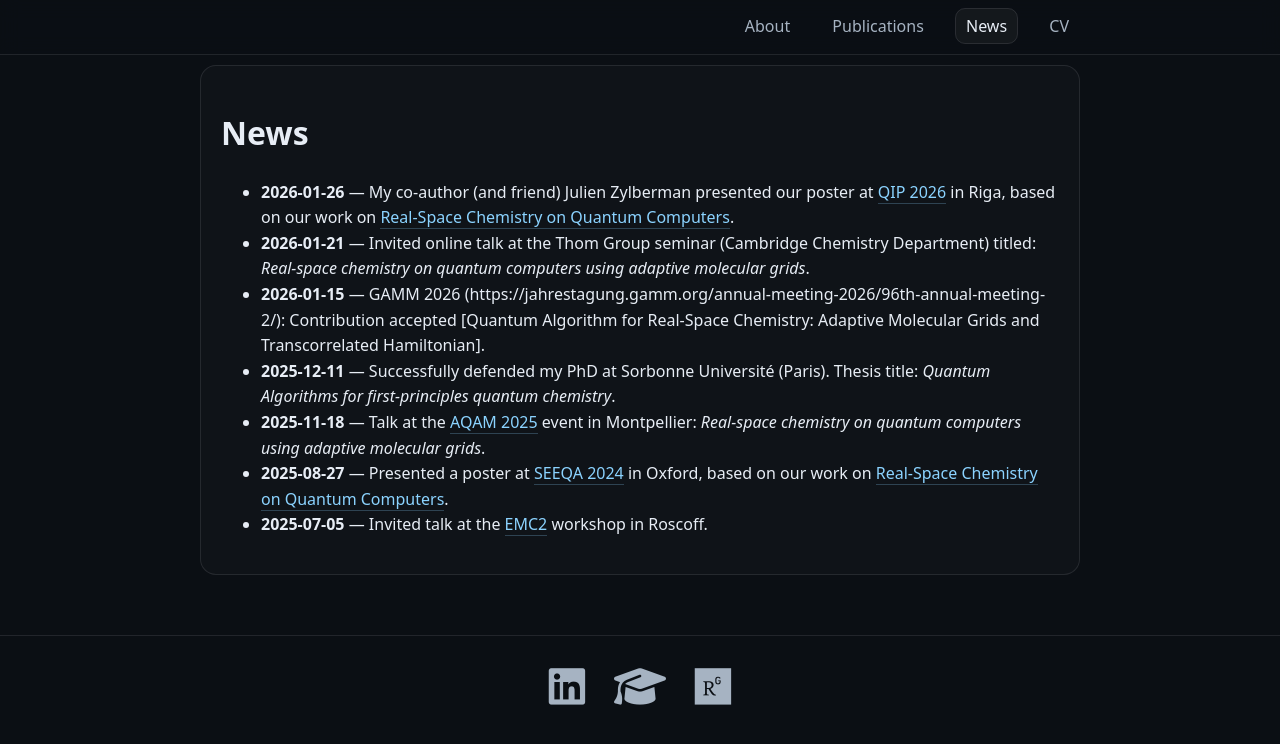
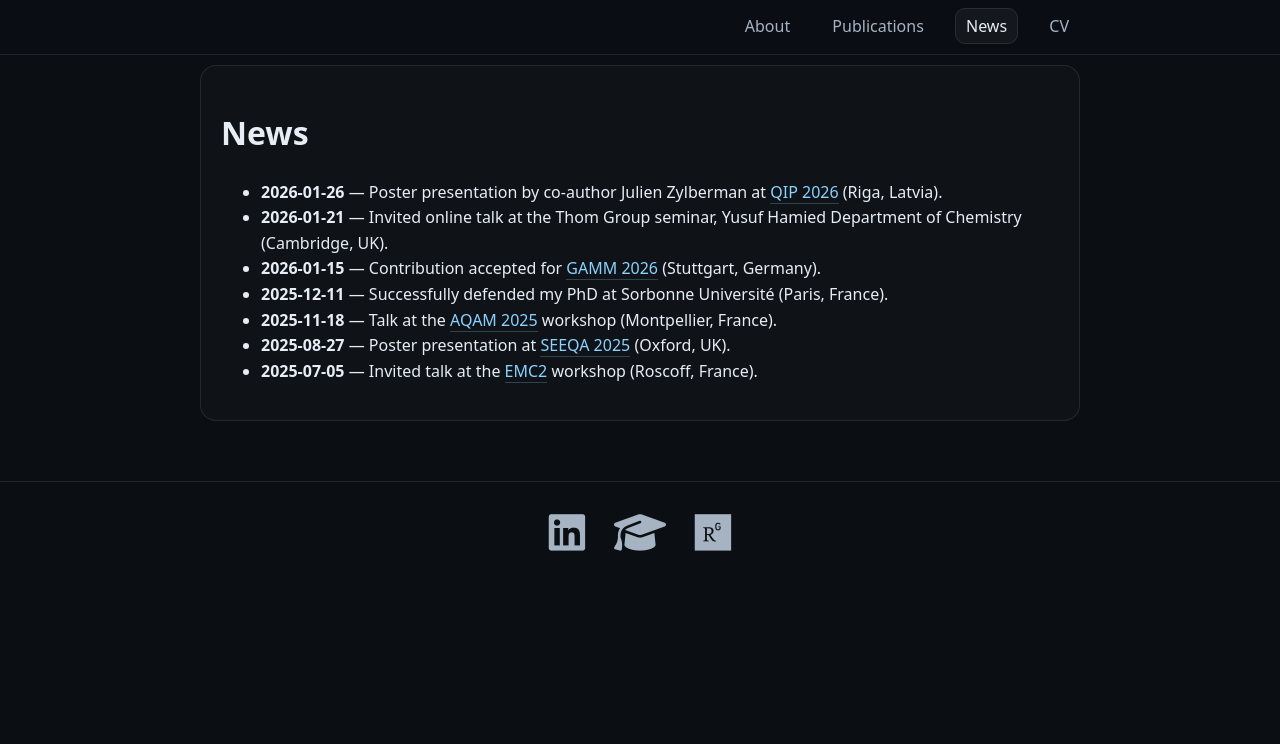
Before and after one commit to cesarfeniou/cesarfeniou.github.io, a Jekyll site: the page built from news.md, in a window 1280 px wide. Shown: the top 744 px of the page. Built offline with Jekyll 4.4.1, drawn with Linux system fonts in a browser that asks for light colours.

Commit message:
Update news.md

```diff
--- a/news.md
+++ b/news.md
@@ -6,10 +6,10 @@ permalink: /news/
 
 # News
 
-- **2026-01-26** — My co-author (and friend) Julien Zylberman presented our poster at [QIP 2026](https://qip2026.lu.lv/) in Riga, based on our work on [Real-Space Chemistry on Quantum Computers](https://arxiv.org/abs/2507.20583).
-- **2026-01-21** — Invited online talk at the Thom Group seminar (Cambridge Chemistry Department) titled: *Real-space chemistry on quantum computers using adaptive molecular grids*.
-- **2026-01-15** — GAMM 2026 (https://jahrestagung.gamm.org/annual-meeting-2026/96th-annual-meeting-2/): Contribution accepted [Quantum Algorithm for Real-Space Chemistry: Adaptive Molecular Grids and Transcorrelated Hamiltonian].
-- **2025-12-11** — Successfully defended my PhD at Sorbonne Université (Paris). Thesis title: *Quantum Algorithms for first-principles quantum chemistry*.
-- **2025-11-18** — Talk at the [AQAM 2025](https://indico.ijclab.in2p3.fr/event/11479/) event in Montpellier: *Real-space chemistry on quantum computers using adaptive molecular grids*.
-- **2025-08-27** — Presented a poster at [SEEQA 2024](https://conference.seeqa.org/) in Oxford, based on our work on [Real-Space Chemistry on Quantum Computers](https://arxiv.org/abs/2507.20583).
-- **2025-07-05** — Invited talk at the [EMC2](https://erc-emc2.eu/) workshop in Roscoff.
+- **2026-01-26** — Poster presentation by co-author Julien Zylberman at [QIP 2026](https://qip2026.lu.lv/) (Riga, Latvia).
+- **2026-01-21** — Invited online talk at the Thom Group seminar, Yusuf Hamied Department of Chemistry (Cambridge, UK).
+- **2026-01-15** — Contribution accepted for [GAMM 2026](https://jahrestagung.gamm.org/annual-meeting-2026/96th-annual-meeting-2/) (Stuttgart, Germany).
+- **2025-12-11** — Successfully defended my PhD at Sorbonne Université (Paris, France).
+- **2025-11-18** — Talk at the [AQAM 2025](https://indico.ijclab.in2p3.fr/event/11479/) workshop (Montpellier, France).
+- **2025-08-27** — Poster presentation at [SEEQA 2025](https://conference.seeqa.org/) (Oxford, UK).
+- **2025-07-05** — Invited talk at the [EMC2](https://erc-emc2.eu/) workshop (Roscoff, France).
```
